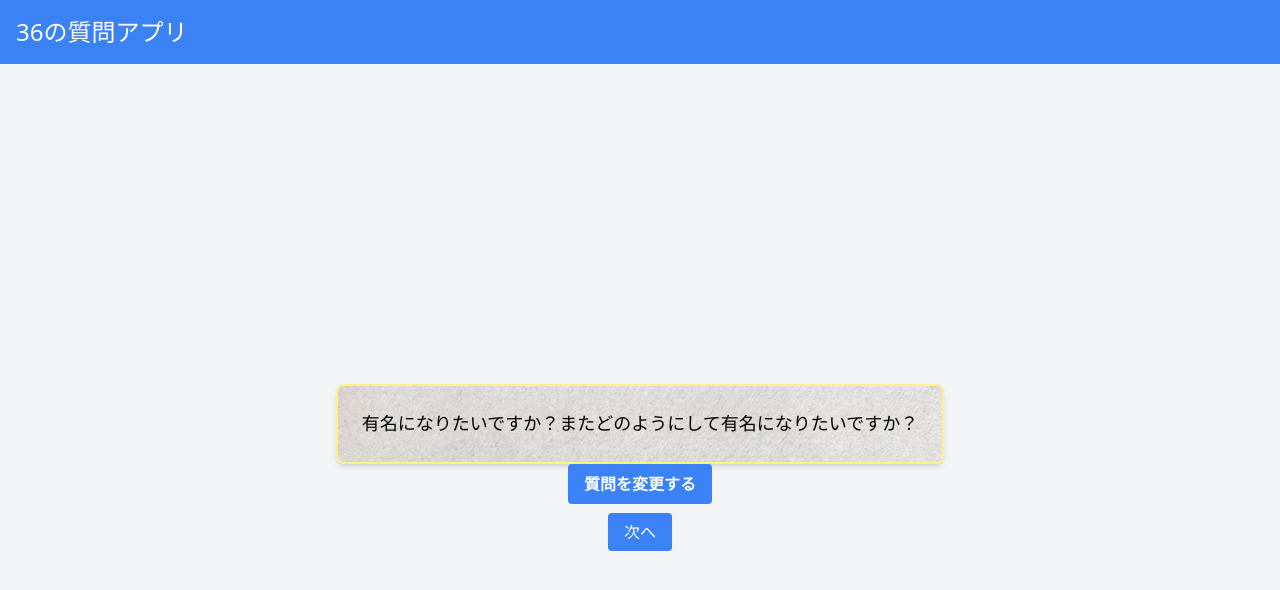
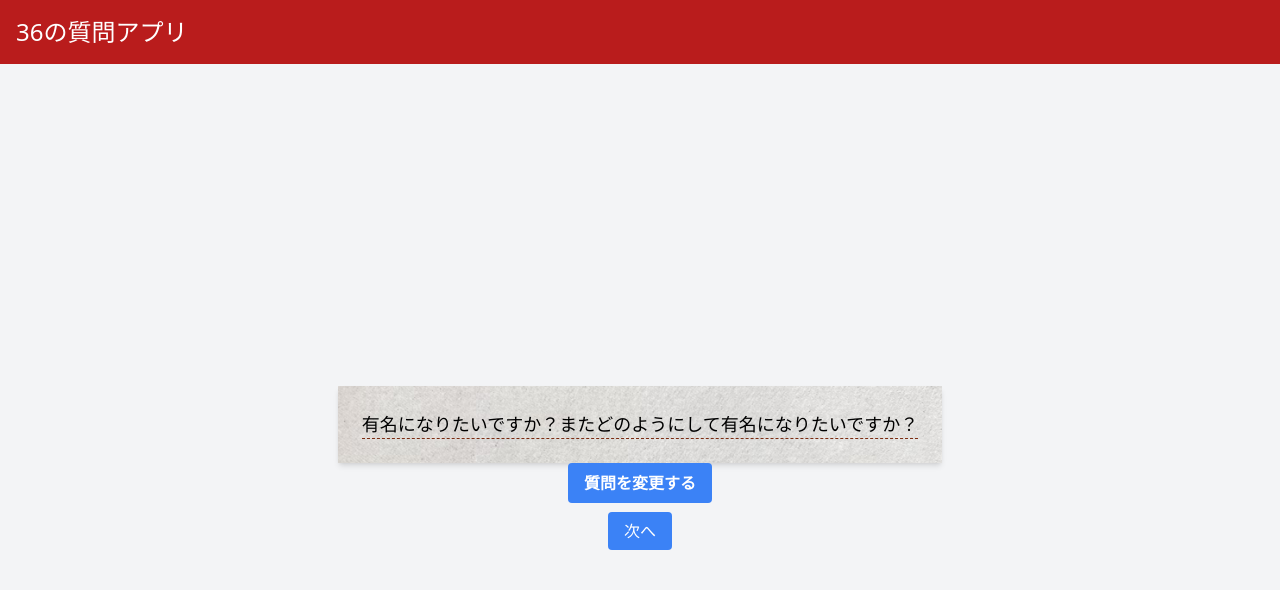
Before and after one commit to kimukimuyuya/36-questions, a Next.js app in the folder my-app/: page /questions/1 in a window 1280 px wide. Shown: the top 590 px of the page. Built offline with nearby package versions, Linux system fonts and the light colour scheme.

Commit message:
✨: 背景の変更、bgColorとして使用可能

```diff
--- a/my-app/src/components/Header.tsx
+++ b/my-app/src/components/Header.tsx
@@ -2,7 +2,7 @@ import React from "react";
 
 const Header = () => {
   return (
-    <header className="bg-blue-500 text-white p-4">
+    <header className="bg-red-700 text-white p-4">
       <h1 className="text-2xl">36の質問アプリ</h1>
     </header>
   );
--- a/my-app/src/components/QuestionCard.tsx
+++ b/my-app/src/components/QuestionCard.tsx
@@ -1,11 +1,12 @@
 import React from "react";
-import Image from "next/image";
 
 const QuestionCard = ({ question }: { question: string }) => {
   return (
-    <div className="bg-yellow-50 p-6 rounded-lg shadow-md border-2 border-yellow-200"
-    style={{ fontFamily: "'Dancing Script', cursive", backgroundImage: "url('/paper.jpg')", backgroundSize: "cover" }}>
-      <p className="text-lg text-brown-700">{question}</p>
+    <div className="p-6 shadow-md"
+    style={{ backgroundImage: "url('/paper.jpg')", backgroundSize: "cover" }}>
+      <p className="text-lg border-dashed border-b border-orange-900">
+        {question}
+      </p>
     </div>
   );
 }
--- a/my-app/tailwind.config.ts
+++ b/my-app/tailwind.config.ts
@@ -12,7 +12,10 @@ const config: Config = {
         "gradient-radial": "radial-gradient(var(--tw-gradient-stops))",
         "gradient-conic":
           "conic-gradient(from 180deg at 50% 50%, var(--tw-gradient-stops))",
-      },
+        },
+        colors: {
+          "bgColor": "#f0efe9",
+        }
     },
   },
   plugins: [],
```
